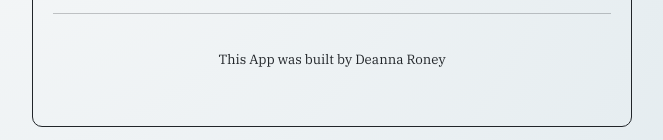
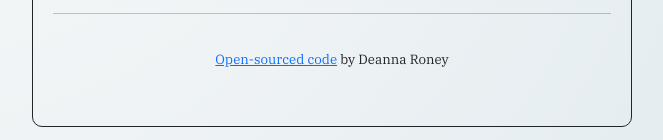
Before and after one commit to dot-1915/Weather-App, a plain HTML site: page index.html in a window 1280 px wide. Shown: the part 567-707 px from the top of the page, without its empty margins (308-971 px from the left). Drawn offline with nearby package versions, Linux system fonts and the light colour scheme; a web font is replaced by a local one.

Commit message:
Added Github link

```diff
--- a/index.html
+++ b/index.html
@@ -104,7 +104,7 @@
           <div class="col-1">☀️</div>
         </div>
         <hr />
-        <p>This App was built by Deanna Roney</p>
+        <p><a href=" ">Open-sourced code</a> by Deanna Roney</p>
       </div>
     </div>
     <script src="src/index.js"></script>
```
